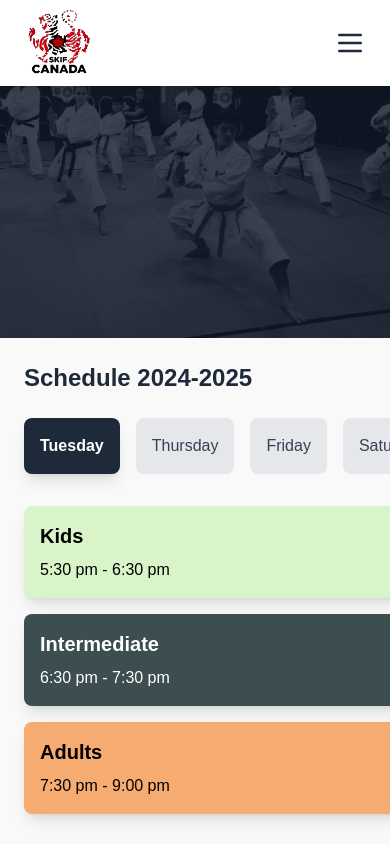
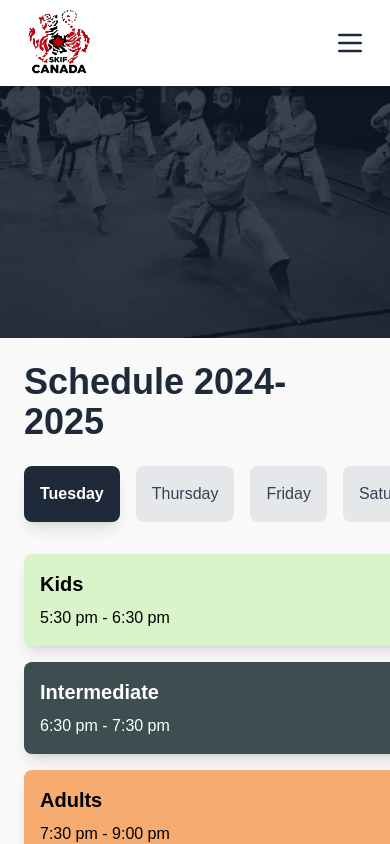
Before and after one commit to A-coderr/skif-website, a Next.js app: page /schedule in a window 390 px wide. Shown: the top 844 px of the page. Built offline with nearby package versions, Linux system fonts and the light colour scheme.

Commit message:
Adjusted the text

```diff
--- a/app/components/ScheduleTable.tsx
+++ b/app/components/ScheduleTable.tsx
@@ -174,7 +174,7 @@
     <section className="w-full min-h-[60vh] flex justify-center p-6">
       <div className="flex flex-col w-full max-w-7xl justify-start">
         <div className="w-full text-left mb-6">
-          <h1 className="text-2xl md:text-4xl lg:text-6xl font-bold text-gray-800">
+          <h1 className="text-4xl lg:text-6xl font-bold text-gray-800">
             Schedule 2024-2025
           </h1>
         </div>
```
